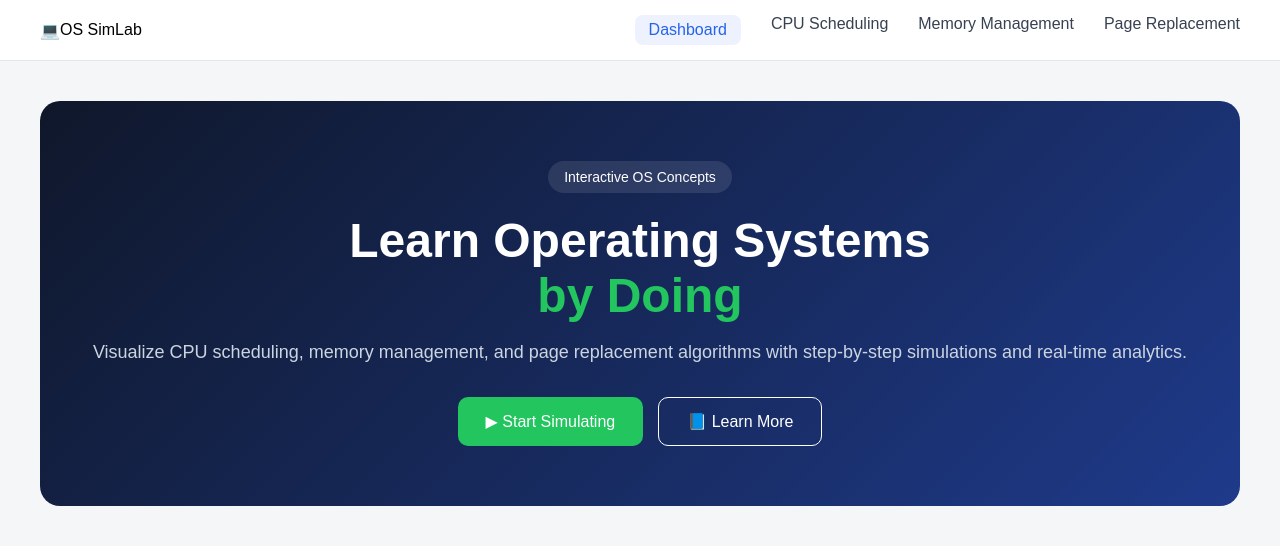
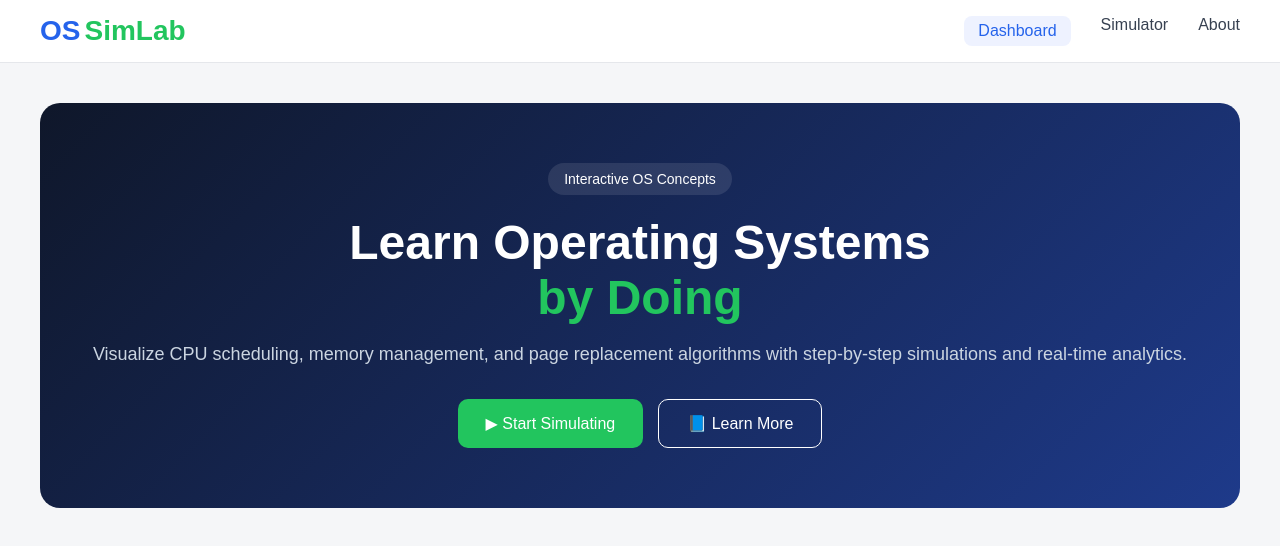
Before and after one commit to Nishan0021/OS-SimLab, a React (Vite) app: page / in a window 1280 px wide. Shown: the top 546 px of the page. Built offline with nearby package versions, Linux system fonts and the light colour scheme.

Commit message:
Refactor Navbar component to use Link for navigation

```diff
--- a/src/components/Navbar.jsx
+++ b/src/components/Navbar.jsx
@@ -1,37 +1,55 @@
-import { NavLink } from "react-router-dom";
+import { Link, useLocation } from "react-router-dom";
 import "./Navbar.css";
 
 export default function Navbar() {
 
+  const location = useLocation();
+
   return (
-    <div className="navbar">
 
+    <nav className="navbar">
+
+      {/* LEFT — TEXT LOGO */}
       <div className="nav-left">
-        <span className="nav-logo">💻</span>
-        <span>OS SimLab</span>
-      </div>
 
-      <div className="nav-right">
+        <Link to="/" className="logo-text">
 
-        <NavLink to="/" className="nav-link">
-          Dashboard
-        </NavLink>
+          <span className="logo-os">OS</span>
+          <span className="logo-simlab">SimLab</span>
 
-        <NavLink to="/cpu" className="nav-link">
-          CPU Scheduling
-        </NavLink>
-
-        <NavLink to="/memory" className="nav-link">
-          Memory Management
-        </NavLink>
-
-        <NavLink to="/page" className="nav-link">
-          Page Replacement
-        </NavLink>
+        </Link>
 
       </div>
 
-    </div>
+
+      {/* RIGHT — NAV LINKS */}
+      <div className="nav-right">
+
+        <Link
+          to="/"
+          className={location.pathname === "/" ? "active" : ""}
+        >
+          Dashboard
+        </Link>
+
+        <Link
+          to="/simulator"
+          className={location.pathname === "/simulator" ? "active" : ""}
+        >
+          Simulator
+        </Link>
+
+        <Link
+          to="/about"
+          className={location.pathname === "/about" ? "active" : ""}
+        >
+          About
+        </Link>
+
+      </div>
+
+    </nav>
+
   );
 
 }
```
